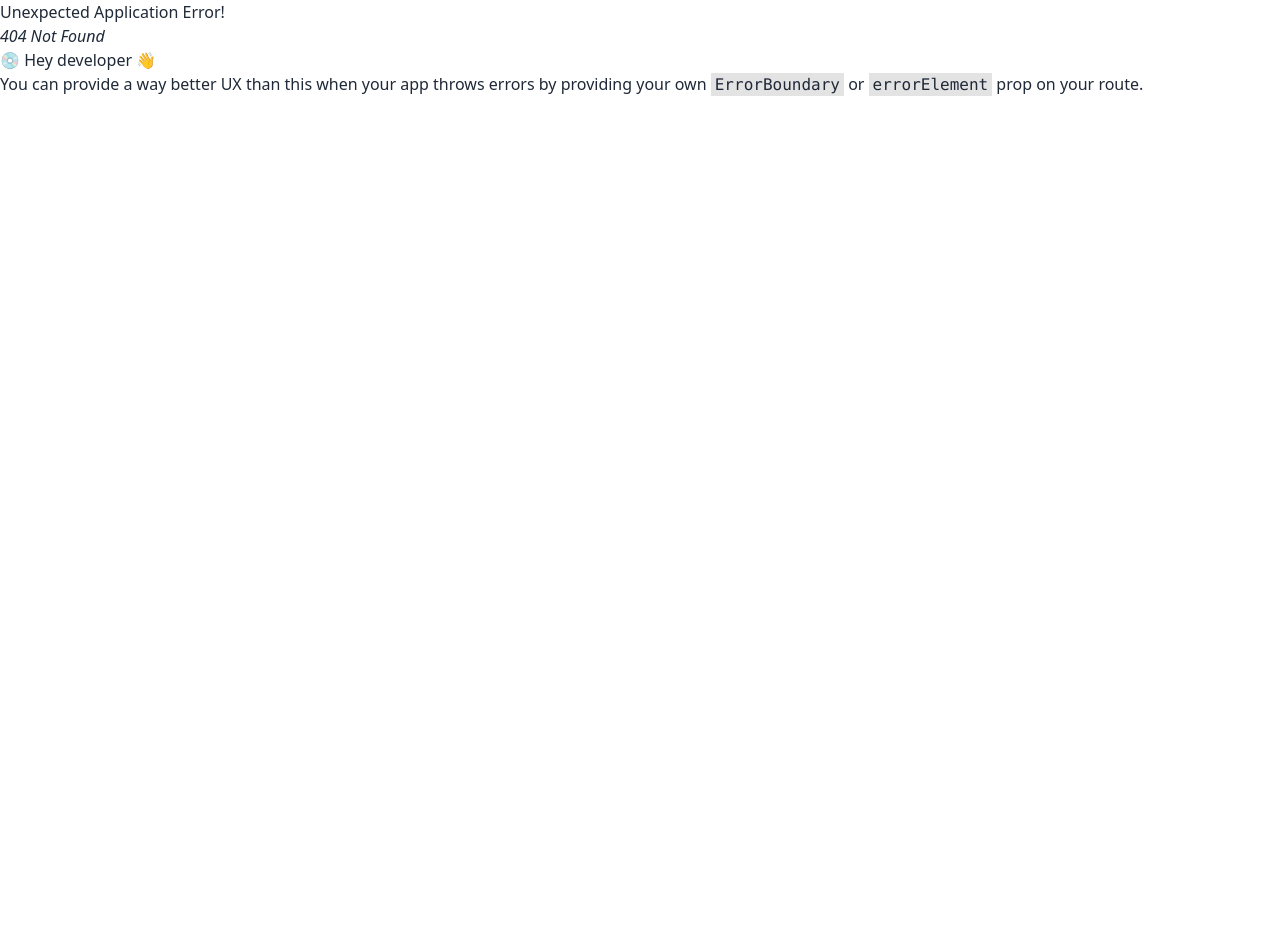
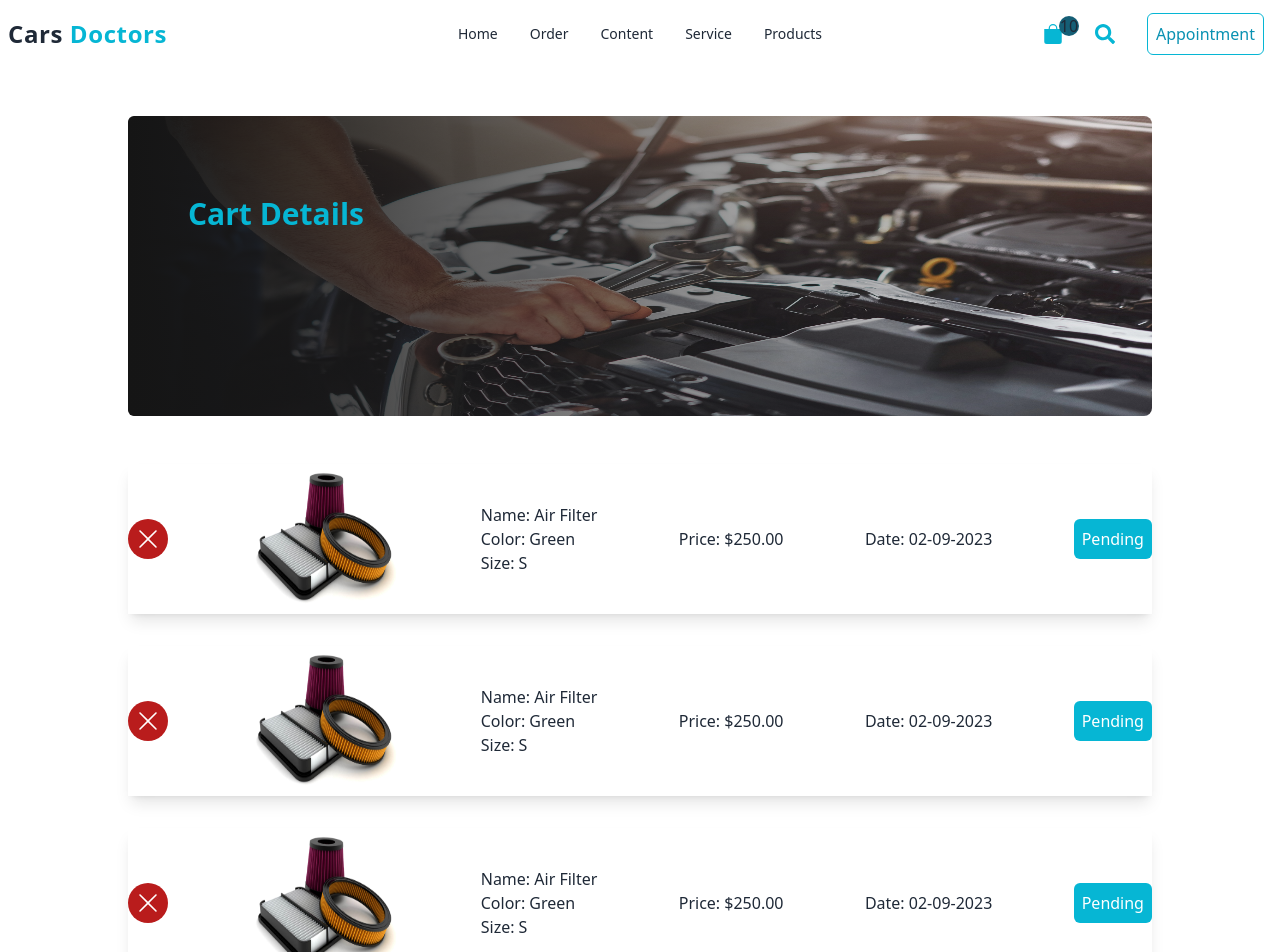
Before and after one commit to abirpuc/cars-doctor, a React (Vite) app: page /cart in a window 1280 px wide. Before the commit this address had no page. Shown: the top 952 px of the page. Before the commit the page ends 800 px from the top, so only its background shows below. Built offline with nearby package versions, Linux system fonts and the light colour scheme.

Commit message:
Design shopping cart page and single shopping card

```diff
--- a/src/Routes/Routes.jsx
+++ b/src/Routes/Routes.jsx
@@ -7,6 +7,7 @@ import CheckOut from "../pages/CheckOut";
 import AddService from "../pages/AddService/AddService";
 import Login from "../pages/Login/Login";
 import SingUp from "../pages/SingUp/SingUp";
+import Cart from "../pages/Cart/Cart";
 
 export const Routes = createBrowserRouter([
     {
@@ -40,6 +41,10 @@ export const Routes = createBrowserRouter([
             {
                 path:'/singup',
                 element:<SingUp/>
+            },
+            {
+                path:'/cart',
+                element:<Cart/>
             }
         ]
     }
--- a/src/components/SharedComponents/Header/Header.jsx
+++ b/src/components/SharedComponents/Header/Header.jsx
@@ -53,7 +53,10 @@ export default function Header() {
                 </div>
                 <div className="navbar-end">
                     <div className='mx-2 flex justify-center items-center gap-8'>
-                        <BsFillBagFill className='text-xl text-cyan-500' />
+                        <Link to="/cart" className='relative'>
+                            <BsFillBagFill className='text-xl text-cyan-500' />
+                            <p className='w-[20px] h-[20px] rounded-full bg-cyan-800 flex justify-center items-center absolute bottom-2 left-4'>10</p>
+                        </Link>
                         <FaSearch className='text-xl text-cyan-500' />
                         <button className='border border-1 border-cyan-500 p-2 rounded-md text-cyan-600 hover:text-cyan-400'>Appointment</button>
                     </div>
--- /dev/null
+++ b/src/pages/Cart/Cart.jsx
@@ -0,0 +1,30 @@
+import React from 'react'
+import SingleBanner from '../../components/Banner/SingleBanner'
+import img from '../../assets/images/banner/4.jpg'
+import SingleCart from './SingleCart'
+import { BsArrow90DegLeft } from 'react-icons/bs'
+import { MdDelete } from 'react-icons/md'
+export default function Cart() {
+    return (
+        <section>
+            <SingleBanner title="Cart Details" img={img} />
+            <div>
+                <SingleCart />
+                <SingleCart />
+                <SingleCart />
+                <SingleCart />
+                <SingleCart />
+            </div>
+            <div className='flex justify-between items-center my-8'>
+                <div className='flex justify-between items-center gap-4'>
+                    <BsArrow90DegLeft className='text-2xl'/>
+                    <p>continue shopping</p>
+                </div>
+                <div className='flex justify-between items-center gap-2'>
+                    <MdDelete className='text-2xl'/>
+                    <p>Clear Shopping Cart</p>
+                </div>
+            </div>
+        </section>
+    )
+}
--- /dev/null
+++ b/src/pages/Cart/SingleCart.jsx
@@ -0,0 +1,21 @@
+import React from 'react'
+import {RxCross1} from 'react-icons/rx'
+
+import img from '../../assets/images/products/3.png'
+
+export default function SingleCart() {
+  return (
+    <div className='flex justify-between items-center my-8 shadow-lg'>
+        <button className='text-2xl bg-red-700 w-[40px] h-[40px] flex justify-center items-center text-white rounded-full'><RxCross1/></button>
+        <img src={img} className='w-[150px] h-[150px] rounded-md' loading='lazy' alt="" />
+        <div>
+            <p>Name: Air Filter</p>
+            <p>Color: Green</p>
+            <p>Size: S</p>
+        </div>
+        <p>Price: $250.00</p>
+        <p>Date: 02-09-2023</p>
+        <button className='bg-cyan-500 text-white rounded-md p-2'>Pending</button>
+    </div>
+  )
+}
--- a/src/provider/AuthProvider.jsx
+++ b/src/provider/AuthProvider.jsx
@@ -1,4 +1,4 @@
-import React, { createContext }  from 'react'
+import React, { createContext, useState }  from 'react'
 import { getAuth } from "firebase/auth";
 import { app } from '../firebase/firebase.config';
 
@@ -7,9 +7,12 @@ export const AuthContext = createContext()
 const auth = getAuth(app)
 
 export default function AuthProvider({children}) {
+    const [user, setUser] = useState(null)
+    const [loader, setLoader] = useState()
 
     const authInfo = {
-
+        user,
+        loader
     }
   return (
    <AuthContext.Provider value={authInfo}>
```
